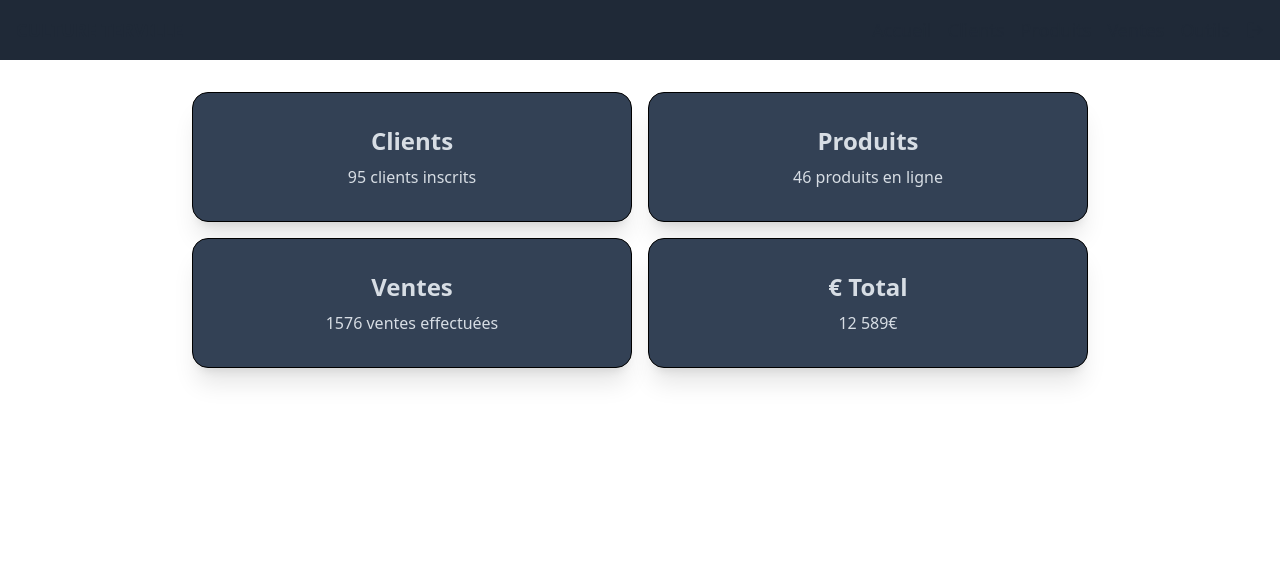
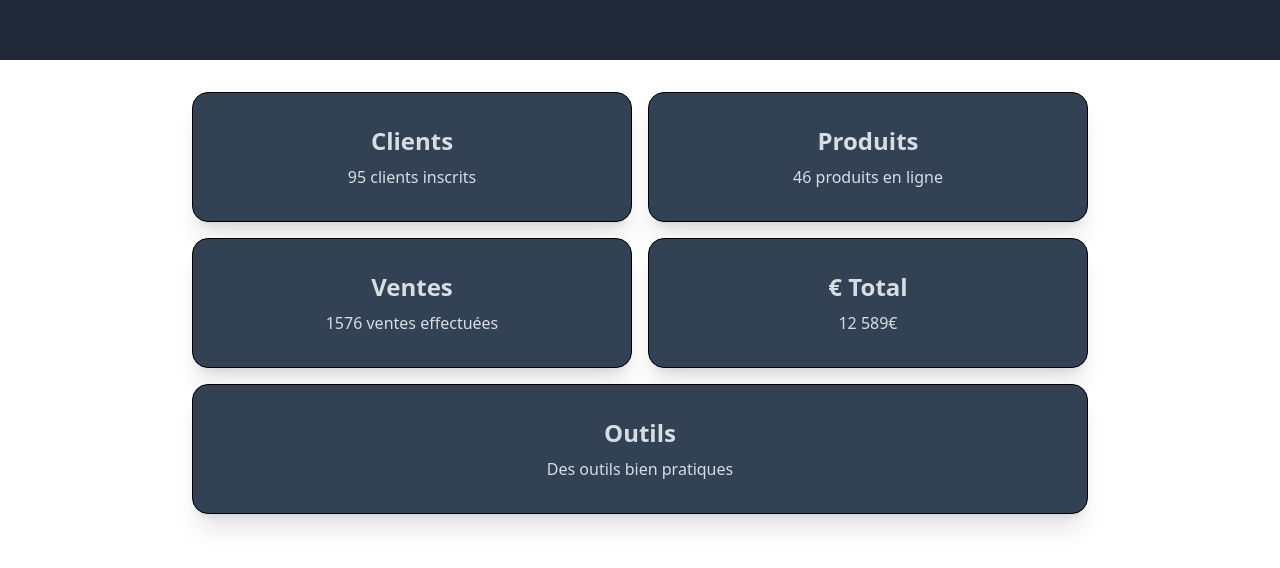
Before and after one commit to marjoriesiad/culture-terville-admin, a Next.js app: page / in a window 1280 px wide. Shown: the top 568 px of the page. Built offline with nearby package versions, Linux system fonts and the light colour scheme.

Commit message:
:lipstick: change dashboard card layout

```diff
--- a/src/app/page.jsx
+++ b/src/app/page.jsx
@@ -16,6 +16,7 @@ export default function Home() {
             <DashboardCard category="Produits" content="46 produits en ligne" />
             <DashboardCard category="Ventes" content="1576 ventes effectuées" />
             <DashboardCard category="€ Total" content="12 589€" />
+            <DashboardCard category="Outils" content="Des outils bien pratiques" className="md:col-span-2" />
           </div>
         </div>
 
--- a/src/components/DashboardCard.jsx
+++ b/src/components/DashboardCard.jsx
@@ -1,6 +1,6 @@
 export default function DashboardCard(props) {
   return (
-    <div className="card bg-slate-700 border-[1px] border-black image-full shadow-xl flex items-center">
+    <div className={`card bg-slate-700 border-[1px] border-black image-full shadow-xl flex items-center` + (props.className ? ` ${props.className}` : "")}>
       <div className="card-body flex flex-col items-center justify-center">
         <h2 className="card-title text-2xl">{props.category}</h2>
         <p className="text-center">{props.content}</p>
```
